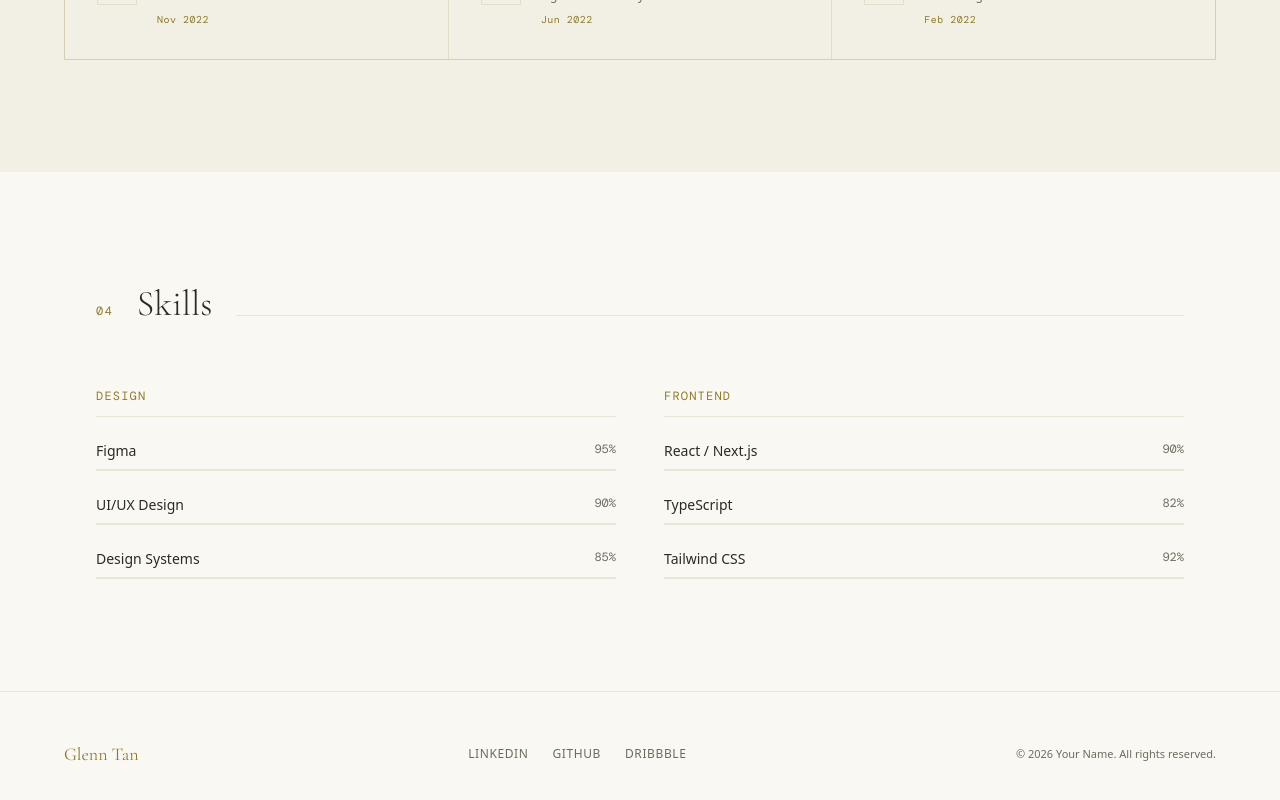
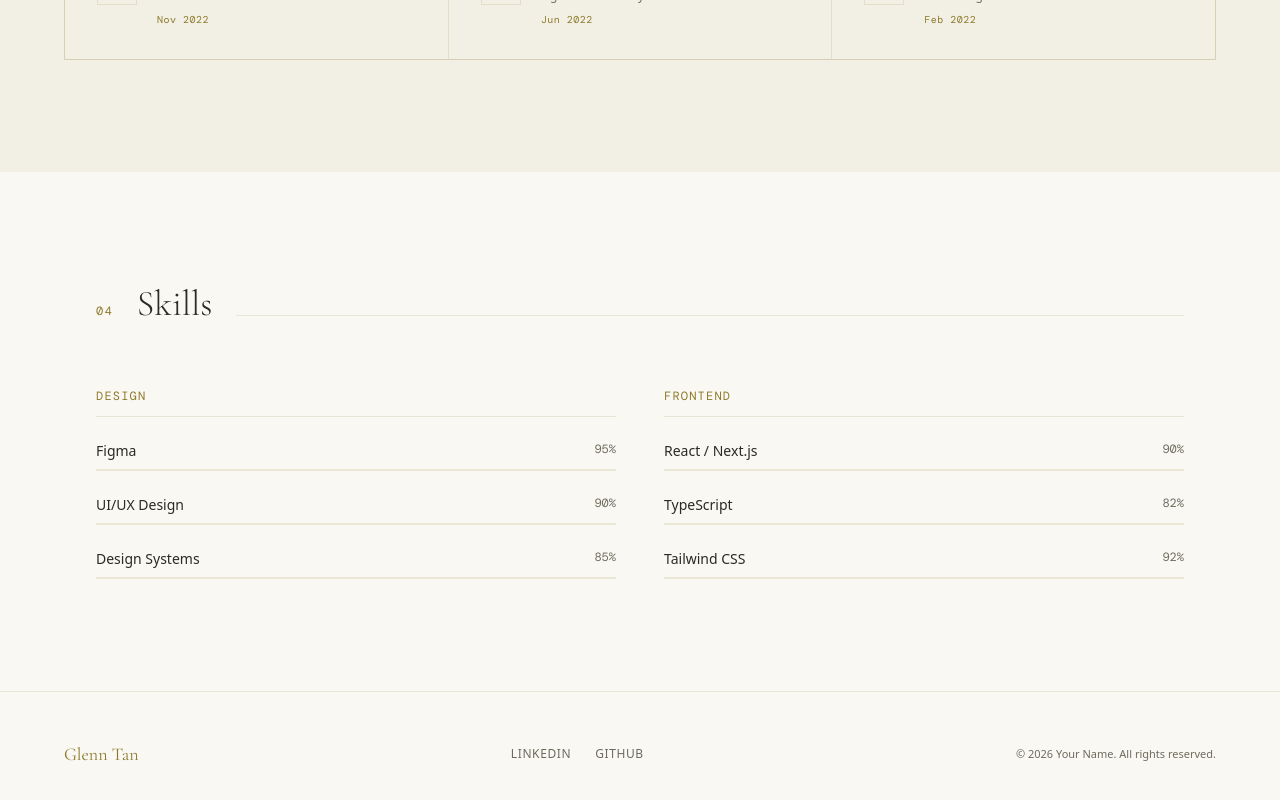
Before and after one commit to MrMystic00/portfolio-glenn-tan, a Next.js app: page / in a window 1280 px wide. Shown: the part 2949-3749 px from the top of the page. Built offline with nearby package versions, Linux system fonts and the light colour scheme.

Commit message:
Update Portfolio Name

```diff
--- a/src/app/layout.tsx
+++ b/src/app/layout.tsx
@@ -23,7 +23,7 @@ const mono = DM_Mono({
 });
 
 export const metadata: Metadata = {
-  title: "Ivan — Portfolio",
+  title: "Glenn — Portfolio",
   description: "Portfolio",
 };
 
--- a/src/app/page.tsx
+++ b/src/app/page.tsx
@@ -69,7 +69,6 @@ export default function Home() {
         <div className="flex gap-6 text-xs text-muted uppercase tracking-wider">
           <a href="#" className="hover:text-accent transition-colors">LinkedIn</a>
           <a href="#" className="hover:text-accent transition-colors">GitHub</a>
-          <a href="#" className="hover:text-accent transition-colors">Dribbble</a>
         </div>
         <p className="text-[11px] text-muted">&copy; {currentYear} Your Name. All rights reserved.</p>
       </footer>
```
Also changed, not shown: 1 other file (tests, documents, lock files or other folders).
